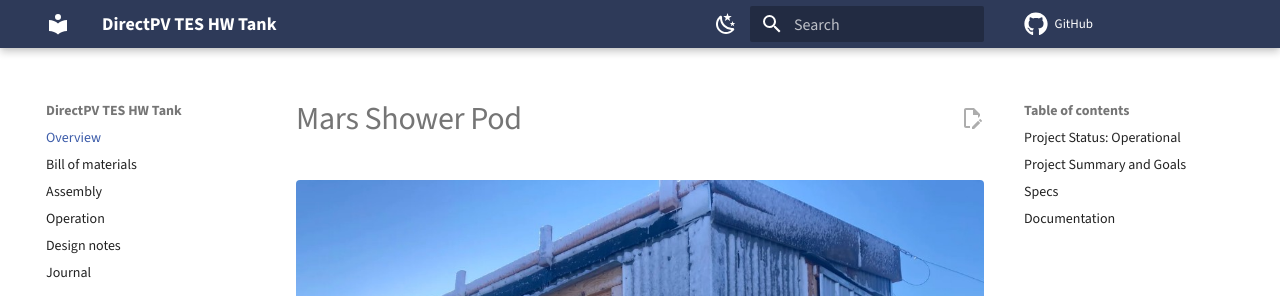
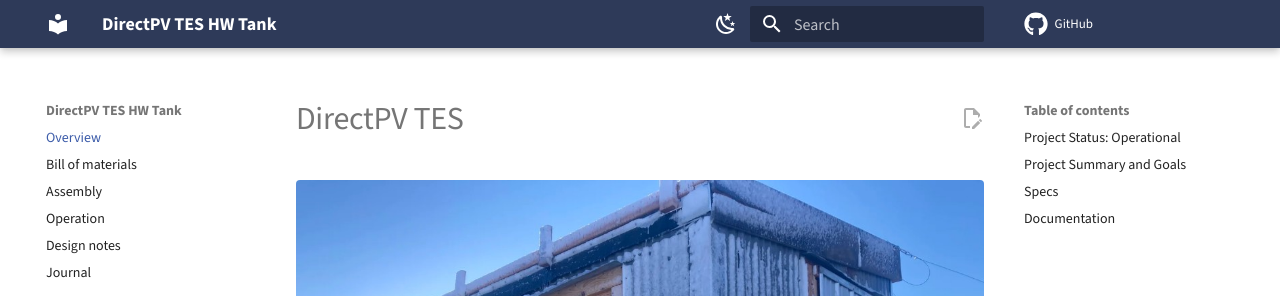
Before and after one commit to tylerjdisney/direct-pv-tes, an MkDocs documentation site: the page built from docs/index.md, in a window 1280 px wide and 900 px high. Shown: the top 296 px of the window. Built offline with MkDocs 1.6.1 and Material for MkDocs 9.7.7, drawn with Linux system fonts in a browser that asks for light colours; comment, search, counter and statistics services are not loaded.

Commit message:
Update index.md

```diff
--- a/docs/index.md
+++ b/docs/index.md
@@ -1,4 +1,4 @@
-# Mars Shower Pod
+# DirectPV TES
 
 <!-- This page is the home page of your documentation website. -->
 
```
